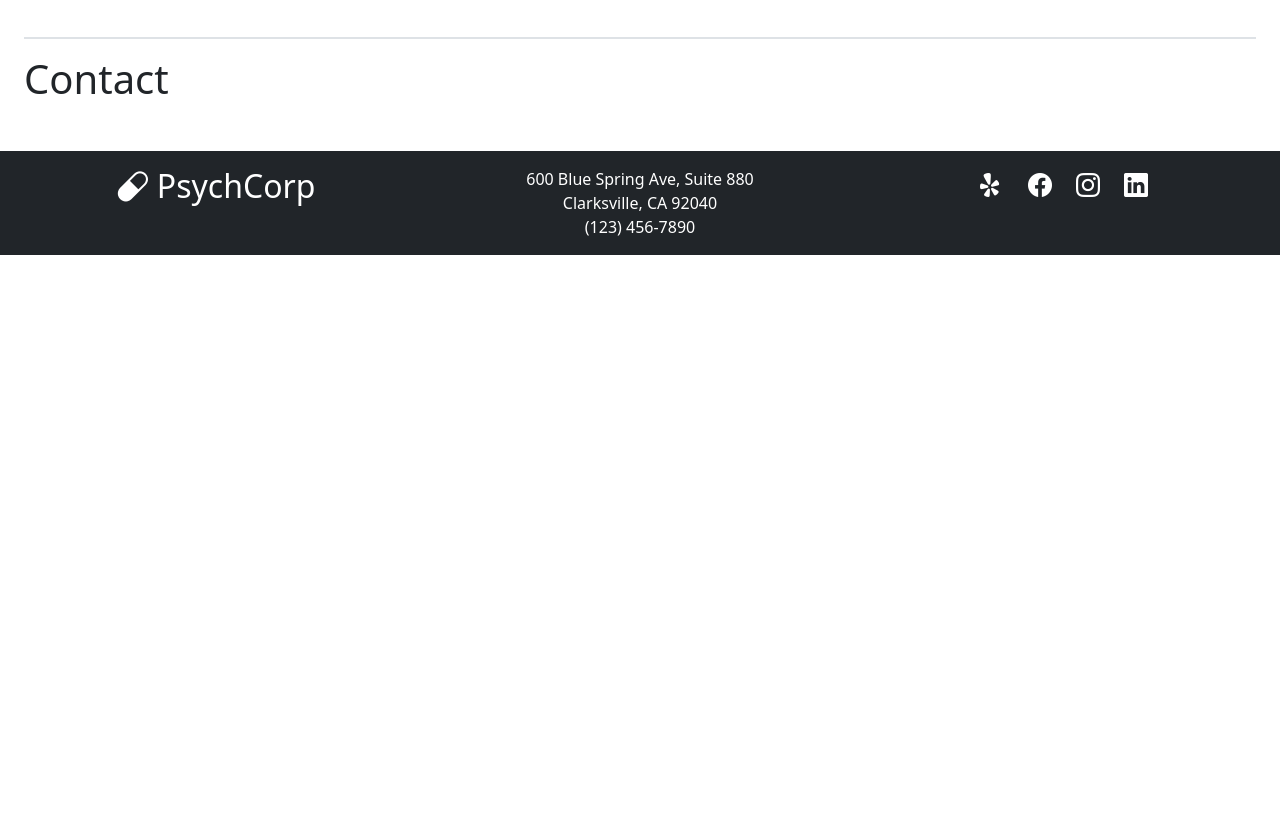
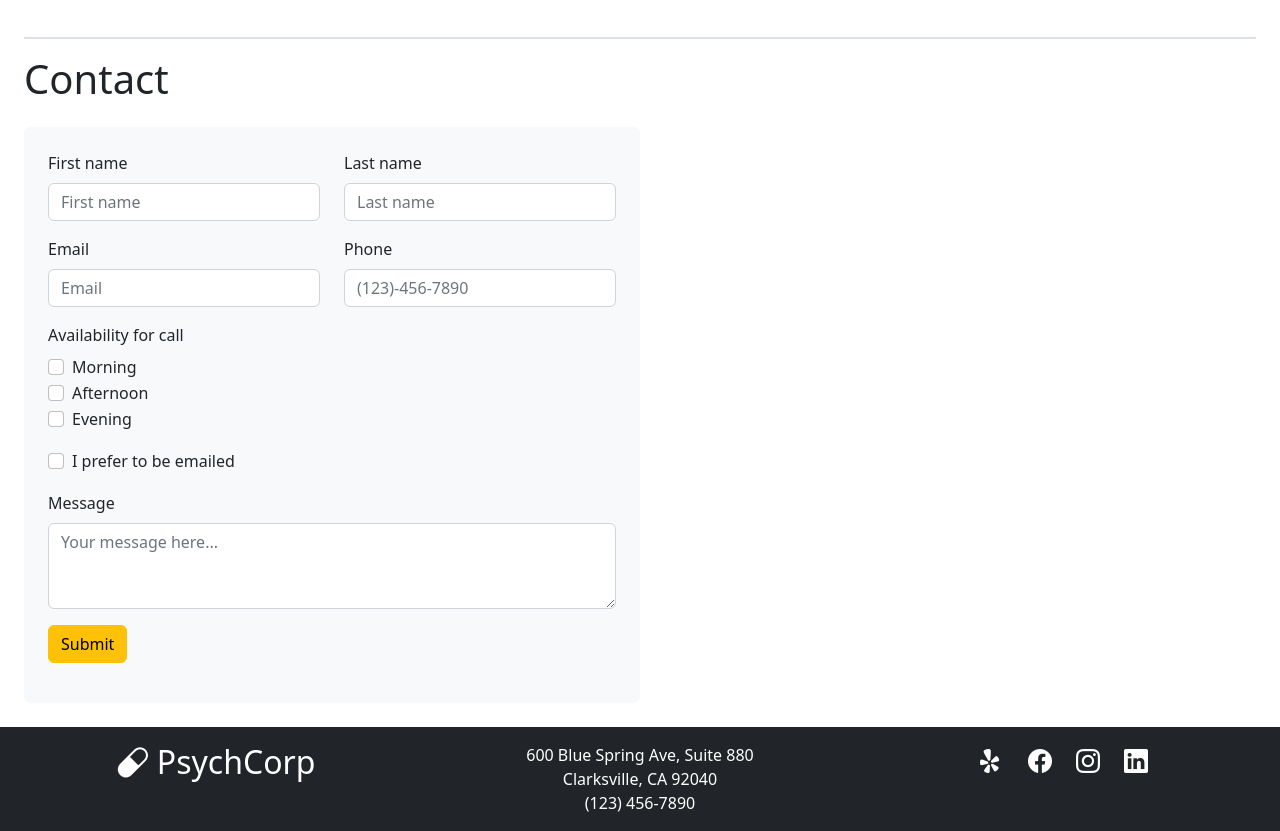
Before and after one commit to nicolasmatthewlee/healthcare-practice, a React (Create React App) app: page / in a window 1280 px wide. Shown: the part 1900-2731 px from the top of the page. Before the commit the page ends 2155 px from the top, so only its background shows below. Built offline with nearby package versions, Linux system fonts and the light colour scheme.

Commit message:
added contact form

```diff
--- a/src/App.js
+++ b/src/App.js
@@ -446,11 +446,145 @@ export const App = () => {
 
         <div className="border mt-5"></div>
 
-        <div id="contact" className="row mb-3 pt-3">
+        <div id="contact" className="row pt-3 mb-3">
           <div className="col">
             <h1>Contact</h1>
           </div>
         </div>
+
+        <form className="col-md-6 bg-light p-4 rounded" action="">
+          <div className="row mb-3">
+            <div className="col-6">
+              <label htmlFor="first-name" className="form-label">
+                First name
+              </label>
+              <input
+                type="text"
+                className="form-control"
+                placeholder="First name"
+                id="first-name"
+              />
+            </div>
+            <div className="col-6">
+              <label htmlFor="last-name" className="form-label">
+                Last name
+              </label>
+              <input
+                type="text"
+                className="form-control"
+                placeholder="Last name"
+                id="last-name"
+              />
+            </div>
+          </div>
+
+          <div className="row mb-3">
+            <div className="col-6">
+              <label htmlFor="email" className="form-label">
+                Email
+              </label>
+              <input
+                type="email"
+                className="form-control"
+                placeholder="Email"
+                id="email"
+              />
+            </div>
+            <div className="col-6">
+              <label htmlFor="phone" className="form-label">
+                Phone
+              </label>
+              <input
+                type="tel"
+                className="form-control"
+                placeholder="(123)-456-7890"
+                id="phone"
+              />
+            </div>
+          </div>
+
+          <div className="row mb-3">
+            <div className="col">
+              <p className="form-label">Availability for call</p>
+              <div className="row">
+                <div className="col-12">
+                  <div className="form-check">
+                    <input
+                      type="checkbox"
+                      className="form-check-input"
+                      id="morning"
+                    />
+                    <label htmlFor="morning" className="form-check-label">
+                      Morning
+                    </label>
+                  </div>
+                </div>
+
+                <div className="col-12">
+                  <div className="form-check">
+                    <input
+                      type="checkbox"
+                      className="form-check-input"
+                      id="afternoon"
+                    />
+                    <label htmlFor="afternoon" className="form-check-label">
+                      Afternoon
+                    </label>
+                  </div>
+                </div>
+
+                <div className="col-12">
+                  <div className="form-check">
+                    <input
+                      type="checkbox"
+                      className="form-check-input"
+                      id="evening"
+                    />
+                    <label htmlFor="evening" className="form-check-label">
+                      Evening
+                    </label>
+                  </div>
+                </div>
+
+                <div className="col-12">
+                  <div className="form-check mt-3">
+                    <input
+                      type="checkbox"
+                      className="form-check-input"
+                      id="email-preferred"
+                    />
+                    <label
+                      htmlFor="email-preferred"
+                      className="form-check-label"
+                    >
+                      I prefer to be emailed
+                    </label>
+                  </div>
+                </div>
+              </div>
+            </div>
+          </div>
+
+          <div className="row mb-3">
+            <div className="col">
+              <label htmlFor="message" className="form-label">
+                Message
+              </label>
+              <textarea
+                rows="3"
+                className="form-control"
+                placeholder="Your message here..."
+                id="message"
+              />
+            </div>
+          </div>
+
+          <div className="row mb-3">
+            <div className="col-auto">
+              <button className="btn btn-warning w-100">Submit</button>
+            </div>
+          </div>
+        </form>
       </div>
 
       <div className="container-fluid bg-dark text-white p-3">
```
